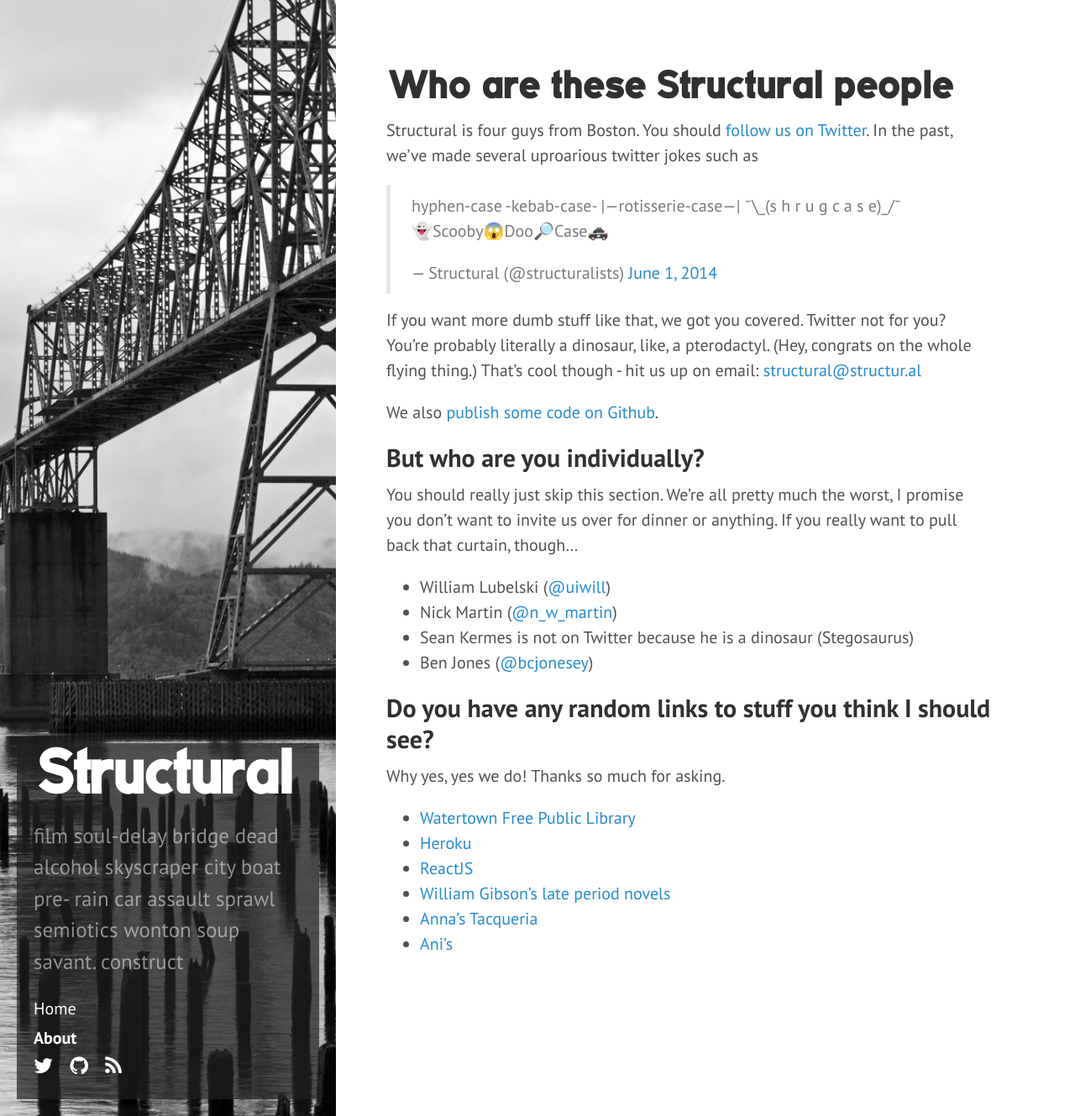
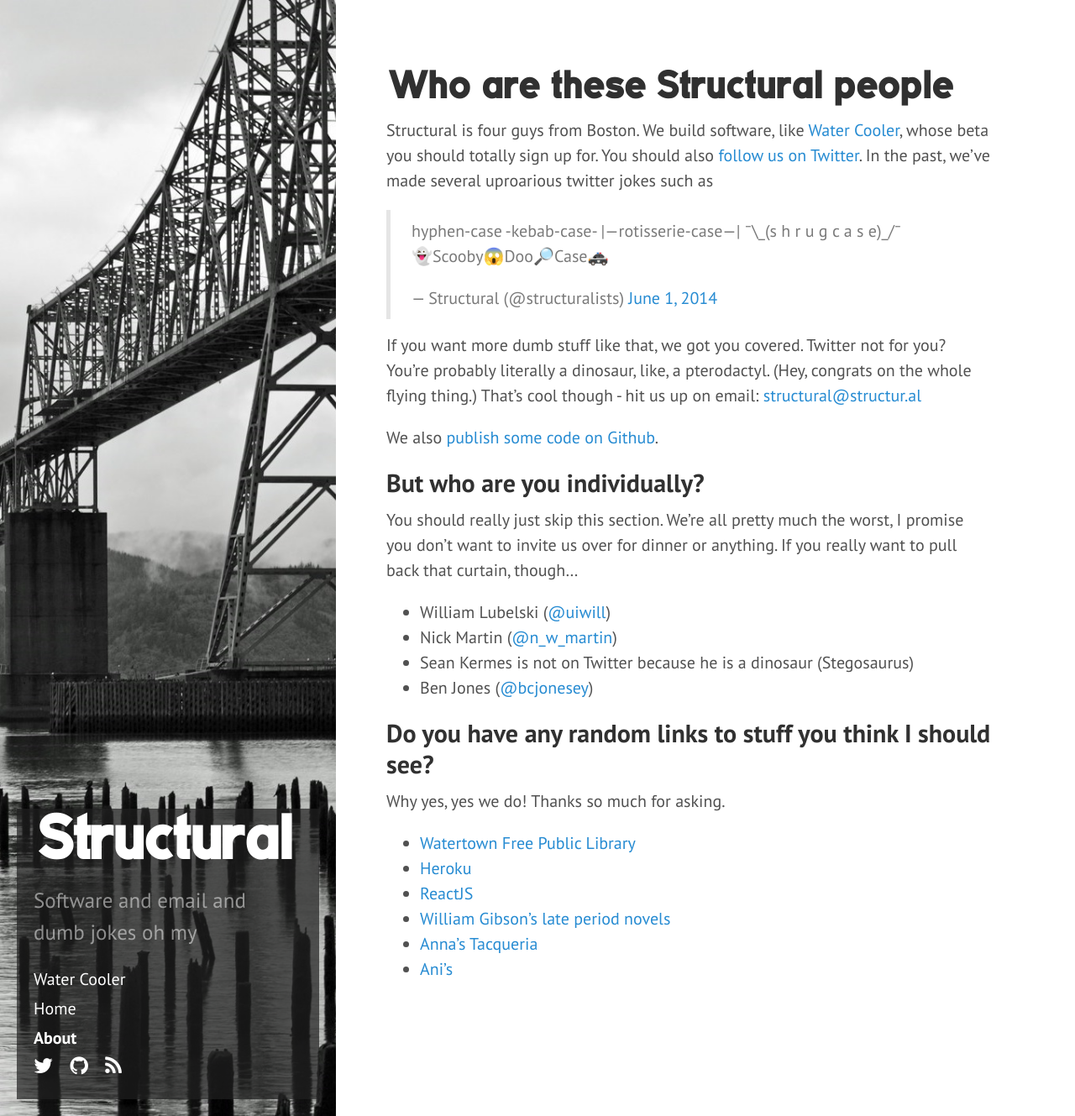
Before and after one commit to Structural/structural.github.io, a Jekyll site: the page built from about.md, in a window 1280 px wide and 1329 px high. Shown: the whole window at 84% size. Built offline with Jekyll 4.4.1, drawn with Linux system fonts in a browser that asks for light colours; nearby versions of some CDN libraries; Markdown is read by kramdown in place of the engine named in the settings; comment, search, counter and statistics services are not loaded.

Commit message:
Links to WC.

```diff
--- a/_config.yml
+++ b/_config.yml
@@ -8,7 +8,7 @@ relative_permalinks: true
 
 # Setup
 title:            Structural
-description:      'film soul-delay bridge dead alcohol skyscraper city boat pre- rain car assault sprawl semiotics wonton soup savant. construct '
+description:      "Software and email and dumb jokes oh my"
 url:              http://structur.al
 baseurl:          /
 
--- a/_includes/sidebar.html
+++ b/_includes/sidebar.html
@@ -13,6 +13,7 @@
     </div>
 
     <nav class="sidebar-nav">
+      <a class="sidebar-nav-item" href="http://watercooler.io">Water Cooler</a>
       <a class="sidebar-nav-item{% if page.url == site.baseurl %} active{% endif %}" href="{{ site.baseurl }}">Home</a>
 
       {% comment %}
--- a/about.md
+++ b/about.md
@@ -4,9 +4,9 @@ title: Who are these Structural people
 link_text: About
 ---
 
-Structural is four guys from Boston.  You should
-[follow us on Twitter](http://twitter.com/structuralists).  In the past, we've
-made several uproarious twitter jokes such as
+Structural is four guys from Boston.  We build software, like
+[Water Cooler](http://watercooler.io), whose beta you should totally sign up
+for.  You should also [follow us on Twitter](http://twitter.com/structuralists).  In the past, we've made several uproarious twitter jokes such as
 
 <blockquote class="twitter-tweet" lang="en"><p>hyphen-case&#10;-kebab-case-&#10;|—rotisserie-case—|&#10;¯\_(s h r u g c a s e)_/¯&#10;👻Scooby😱Doo🔎Case🚓</p>&mdash; Structural (@structuralists) <a href="https://twitter.com/structuralists/status/473150223750266881">June 1, 2014</a></blockquote>
 <script async src="//platform.twitter.com/widgets.js" charset="utf-8"></script>
```
Also changed, not shown: _posts/2014-01-10-after-email.md (+1 -3 lines), _posts/2014-02-01-sympathy-for-the-threadjacker.md (+1 -1 lines).
